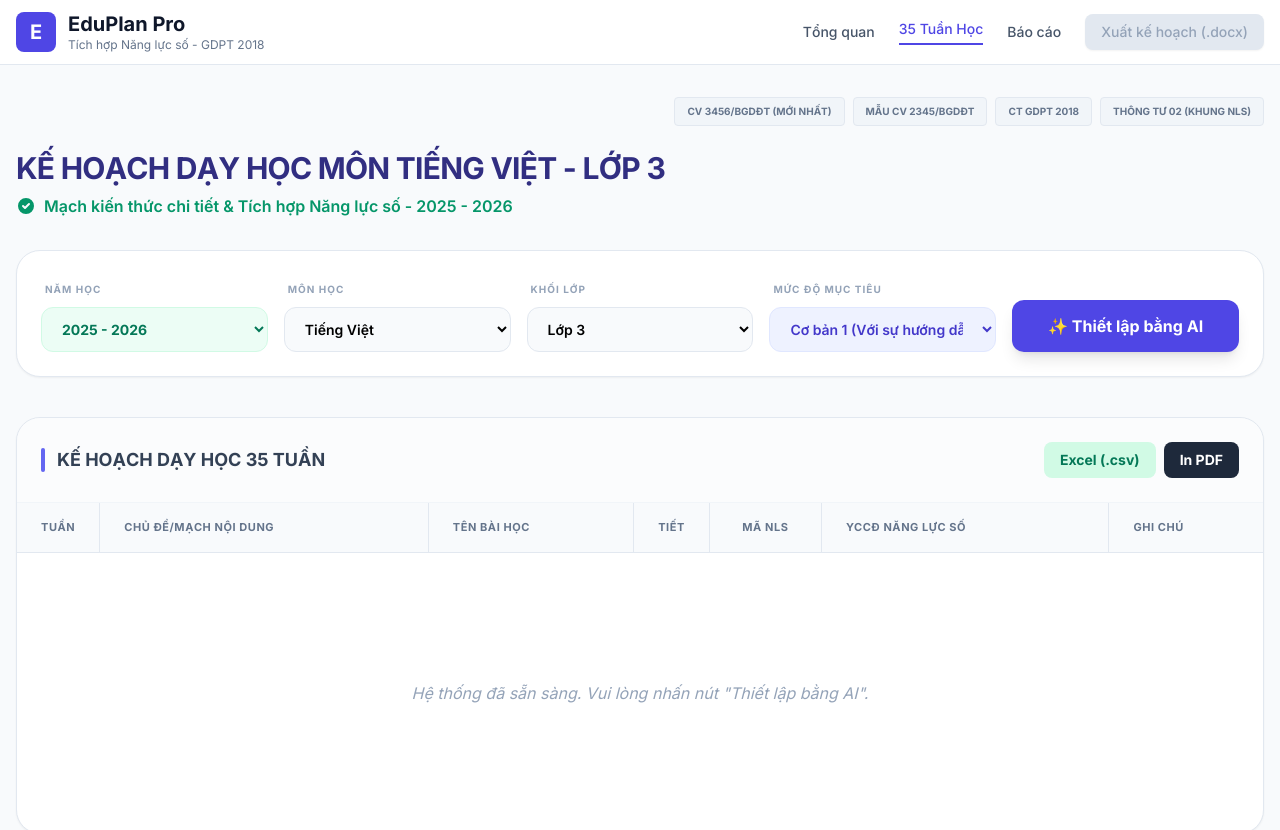
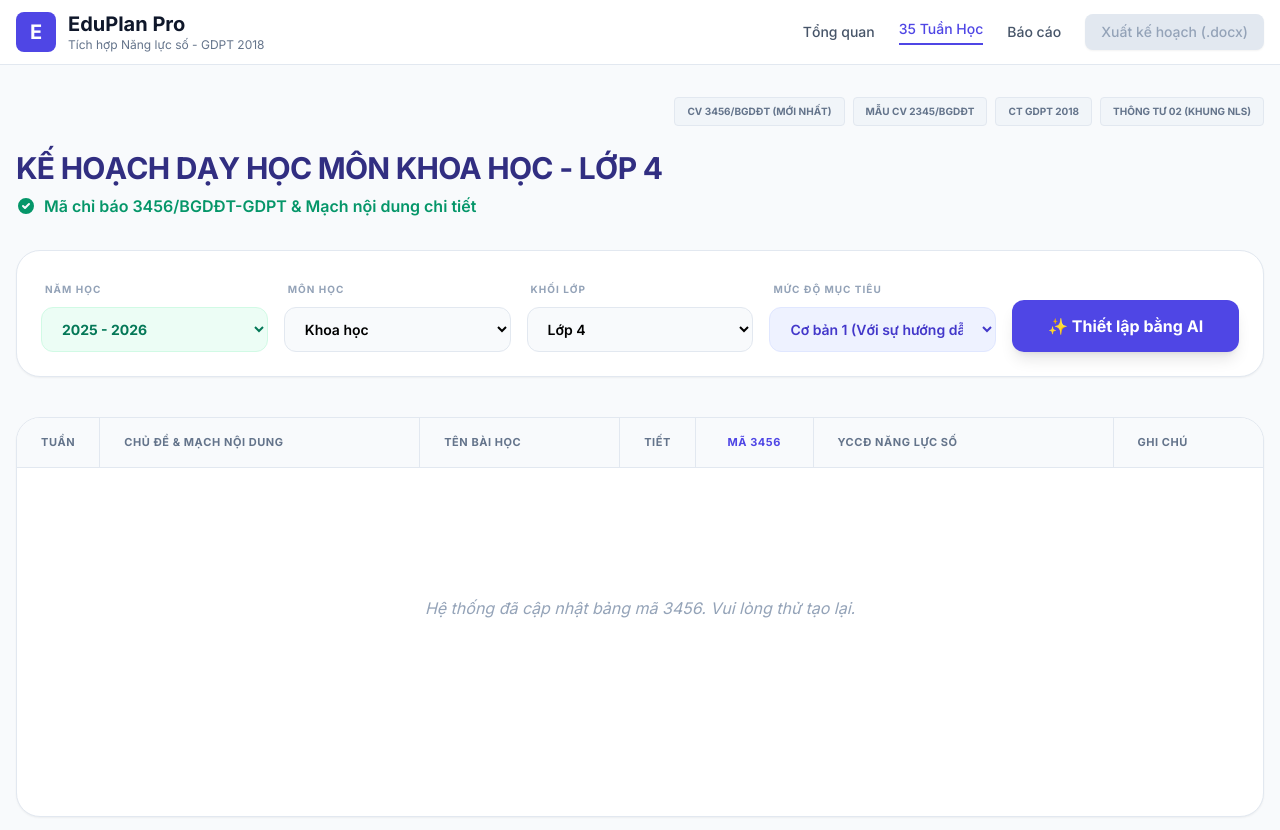
Before and after one commit to nguyentuyen3377-maker/lapkehoachdayhoc, a React (Vite) app: page / in a window 1280 px wide. Shown: the top 830 px of the page. Built offline with nearby package versions, Linux system fonts and the light colour scheme.

Commit message:
Add files via upload

```diff
--- a/App.tsx
+++ b/App.tsx
@@ -6,8 +6,8 @@ import { geminiService } from './services/geminiService';
 import { SUBJECTS, GRADES, ATTAINMENT_LEVELS, ACADEMIC_YEARS, REGULATION_TAGS } from './constants';
 
 const App: React.FC = () => {
-  const [subject, setSubject] = useState(SUBJECTS[2]); // Tiếng Việt
-  const [grade, setGrade] = useState(GRADES[2]);
+  const [subject, setSubject] = useState(SUBJECTS[5]); // Khoa học để test yêu cầu của bạn
+  const [grade, setGrade] = useState(GRADES[3]); // Lớp 4
   const [level, setLevel] = useState(ATTAINMENT_LEVELS[0]);
   const [academicYear, setAcademicYear] = useState(ACADEMIC_YEARS[0]);
   const [planRows, setPlanRows] = useState<ScheduleRow[]>([]);
@@ -15,10 +15,10 @@ const App: React.FC = () => {
   const [loadingMessage, setLoadingMessage] = useState("✨ Đang thiết lập...");
 
   const loadingSteps = [
-    "🔍 Phân tích khung chương trình bộ giáo dục...",
-    "📖 Chi tiết hóa Chủ đề và Mạch nội dung...",
-    "🛡️ Thẩm định Năng lực số chọn lọc...",
-    "📝 Đang biên soạn 35 tuần học chuẩn...",
+    "🔍 Áp dụng Bảng mã chỉ báo 3456/BGDĐT-GDPT...",
+    "📖 Chi tiết hóa Mạch nội dung bài học...",
+    "🛡️ Thẩm định YCCĐ Năng lực số chuẩn xác...",
+    "📝 Đang biên soạn kế hoạch 35 tuần...",
     "✅ Hoàn thiện kế hoạch sư phạm..."
   ];
 
@@ -58,21 +58,6 @@ const App: React.FC = () => {
     setPlanRows(prev => prev.map(row => row.id === id ? { ...row, note } : row));
   };
 
-  const exportToExcel = () => {
-    if (planRows.length === 0) return alert("Chưa có dữ liệu!");
-    const headers = ["Tuần", "Chủ đề/Mạch nội dung", "Tên bài học", "Số tiết", "Mã NLS", "Yêu cầu cần đạt NLS", "Ghi chú"];
-    const csvRows = planRows.map(row => {
-      const escape = (val: any) => `"${String(val || '').replace(/"/g, '""')}"`;
-      return [escape(row.weekMonth), escape(row.theme), escape(row.lessonName), row.periods, escape(row.digitalCompetencyCode), escape(row.learningOutcomes), escape(row.note)].join(",");
-    });
-    const csvContent = "\ufeff" + headers.join(",") + "\n" + csvRows.join("\n");
-    const blob = new Blob([csvContent], { type: 'text/csv;charset=utf-8;' });
-    const link = document.createElement("a");
-    link.href = URL.createObjectURL(blob);
-    link.download = `KH_${subject}_Lop${grade}_${academicYear.replace(/\s/g, '')}.csv`;
-    link.click();
-  };
-
   const exportToDocx = () => {
     if (planRows.length === 0) return;
     const fullHtml = `
@@ -80,43 +65,47 @@ const App: React.FC = () => {
       <head><meta charset='utf-8'><style>
         body { font-family: 'Times New Roman', serif; }
         table { border-collapse: collapse; width: 100%; border: 1px solid black; }
-        th, td { border: 1px solid black; padding: 6pt; font-size: 11pt; vertical-align: top; }
+        th, td { border: 1px solid black; padding: 6pt; font-size: 10.5pt; vertical-align: top; }
         .header { text-align: center; font-weight: bold; margin-bottom: 20pt; text-transform: uppercase; }
         .center { text-align: center; }
         .bold { font-weight: bold; }
+        .small-italic { font-size: 9pt; font-style: italic; color: #444; }
       </style></head>
       <body>
         <div class="header">
           KẾ HOẠCH DẠY HỌC MÔN ${subject.toUpperCase()} - ${grade.toUpperCase()}<br>
           NĂM HỌC: ${academicYear}<br>
-          <span style="font-size: 10pt; font-style: italic; font-weight: normal;">(Tích hợp Năng lực số chọn lọc theo Khung NLS tiểu học)</span>
+          <span style="font-size: 10pt; font-style: italic; font-weight: normal;">(Tích hợp Năng lực số theo VB 3456/BGDĐT-GDPT)</span>
         </div>
         <table>
           <thead><tr style="background: #f3f4f6;">
-            <th width="8%">Tuần</th><th width="30%">Chủ đề/Mạch nội dung</th><th width="18%">Tên bài học</th><th width="5%">Tiết</th><th width="8%">Mã NLS</th><th width="21%">YCCĐ Năng lực số</th><th width="10%">Ghi chú</th>
+            <th width="7%">Tuần</th><th width="28%">Chủ đề & Mạch nội dung</th><th width="18%">Tên bài học</th><th width="5%">Tiết</th><th width="10%">Mã NLS (3456)</th><th width="22%">YCCĐ Năng lực số</th><th width="10%">Ghi chú</th>
           </tr></thead>
           <tbody>
-            ${planRows.map(row => `
+            ${planRows.map(row => {
+              const themeParts = row.theme.split(' - ');
+              return `
                 <tr>
                   <td class="center">${row.weekMonth}</td>
-                <td>${row.theme}</td>
+                  <td><b>${themeParts[0]}</b><br><span class="small-italic">${themeParts[1] || ''}</span></td>
                   <td class="bold">${row.lessonName}</td>
                   <td class="center">${row.periods}</td>
                   <td class="center">${row.digitalCompetencyCode || ''}</td>
                   <td>${row.learningOutcomes || ''}</td>
                   <td>${row.note}</td>
-              </tr>`).join('')}
+                </tr>`;
+            }).join('')}
           </tbody>
         </table>
-        <div style="margin-top: 30pt; display: flex; justify-content: space-around;">
-           <div style="text-align: center; width: 250pt;"><b>Người lập kế hoạch</b><br><i>(Ký và ghi rõ họ tên)</i></div>
-           <div style="text-align: center; width: 250pt;"><b>Ban Giám hiệu duyệt</b><br><i>(Ký tên và đóng dấu)</i></div>
+        <div style="margin-top: 40pt; display: flex; justify-content: space-around;">
+           <div style="text-align: center; width: 200pt;"><b>Người lập kế hoạch</b><br><i>(Ký và ghi rõ họ tên)</i></div>
+           <div style="text-align: center; width: 200pt;"><b>Ban Giám hiệu duyệt</b><br><i>(Ký tên và đóng dấu)</i></div>
         </div>
       </body></html>`;
     const blob = new Blob(['\ufeff', fullHtml], { type: 'application/msword' });
     const link = document.createElement('a');
     link.href = URL.createObjectURL(blob);
-    link.download = `KH_${subject}_Lop${grade}_${academicYear.replace(/\s/g, '')}.doc`;
+    link.download = `KH_3456_${subject}_Lop${grade}.doc`;
     link.click();
   };
 
@@ -138,7 +127,7 @@ const App: React.FC = () => {
           <svg className="w-5 h-5 mr-2" fill="currentColor" viewBox="0 0 20 20">
             <path fillRule="evenodd" d="M10 18a8 8 0 100-16 8 8 0 000 16zm3.707-9.293a1 1 0 00-1.414-1.414L9 10.586 7.707 9.293a1 1 0 00-1.414 1.414l2 2a1 1 0 001.414 0l4-4z" clipRule="evenodd" />
           </svg>
-          Mạch kiến thức chi tiết & Tích hợp Năng lực số - {academicYear}
+          Mã chỉ báo 3456/BGDĐT-GDPT & Mạch nội dung chi tiết
         </div>
       </div>
 
@@ -175,49 +164,39 @@ const App: React.FC = () => {
       </div>
 
       <div className="bg-white rounded-3xl border border-slate-200 shadow-sm overflow-hidden min-h-[400px]">
-        <div className="p-6 border-b border-slate-100 flex flex-col sm:flex-row justify-between items-center gap-4 bg-slate-50/50 no-print">
-          <h2 className="text-lg font-bold text-slate-700 uppercase flex items-center">
-            <span className="w-1 h-6 bg-indigo-500 mr-3 rounded-full"></span>
-            Kế hoạch dạy học 35 tuần
-          </h2>
-          <div className="flex space-x-2">
-            <button onClick={exportToExcel} className="inline-flex items-center px-4 py-2 bg-emerald-100 text-emerald-700 rounded-lg text-sm font-bold hover:bg-emerald-200 transition">Excel (.csv)</button>
-            <button onClick={() => window.print()} className="inline-flex items-center px-4 py-2 bg-slate-800 text-white rounded-lg text-sm font-bold hover:bg-slate-900 transition">In PDF</button>
-          </div>
-        </div>
-
         <div className="overflow-x-auto">
           <table className="w-full text-left border-collapse">
             <thead>
               <tr className="bg-slate-50 text-[11px] font-bold text-slate-500 uppercase tracking-wider border-b border-slate-200 print:bg-white print:text-black">
                 <th className="px-6 py-4 border-r border-slate-200 w-20 text-center">Tuần</th>
-                <th className="px-6 py-4 border-r border-slate-200 min-w-[320px]">Chủ đề/Mạch nội dung</th>
+                <th className="px-6 py-4 border-r border-slate-200 min-w-[320px]">Chủ đề & Mạch nội dung</th>
                 <th className="px-6 py-4 border-r border-slate-200 min-w-[200px]">Tên bài học</th>
                 <th className="px-6 py-4 border-r border-slate-200 w-16 text-center">Tiết</th>
-                <th className="px-6 py-4 border-r border-slate-200 w-28 text-center">Mã NLS</th>
-                <th className="px-6 py-4 border-r border-slate-200 min-w-[280px]">YCCĐ Năng lực số</th>
+                <th className="px-6 py-4 border-r border-slate-200 w-32 text-center text-indigo-600">Mã 3456</th>
+                <th className="px-6 py-4 border-r border-slate-200 min-w-[300px]">YCCĐ Năng lực số</th>
                 <th className="px-6 py-4 min-w-[150px]">Ghi chú</th>
               </tr>
             </thead>
             <tbody className="divide-y divide-slate-100">
               {planRows.length === 0 ? (
-                <tr><td colSpan={7} className="px-6 py-32 text-center text-slate-400 italic">{isLoading ? loadingMessage : 'Hệ thống đã sẵn sàng. Vui lòng nhấn nút "Thiết lập bằng AI".'}</td></tr>
+                <tr><td colSpan={7} className="px-6 py-32 text-center text-slate-400 italic">{isLoading ? loadingMessage : 'Hệ thống đã cập nhật bảng mã 3456. Vui lòng thử tạo lại.'}</td></tr>
               ) : (
-                planRows.map((row) => (
+                planRows.map((row) => {
+                  const themeParts = row.theme.split(' - ');
+                  return (
                     <tr key={row.id} className="hover:bg-slate-50/50 transition-colors text-sm">
                       <td className="px-6 py-4 border-r border-slate-100 font-bold text-slate-700 text-center">{row.weekMonth}</td>
-                    <td className="px-6 py-4 border-r border-slate-100 leading-relaxed text-slate-600">
-                       {row.theme.split(' - ').map((part, i) => (
-                         <div key={i} className={i === 0 ? "font-bold text-slate-800 mb-1" : "text-xs italic"}>
-                           {part}
+                      <td className="px-6 py-4 border-r border-slate-100 leading-relaxed">
+                         <div className="font-bold text-slate-800 mb-1">{themeParts[0]}</div>
+                         <div className="text-[11px] text-slate-500 italic bg-slate-50 p-1.5 rounded-lg border border-slate-100">
+                           {themeParts[1] || ''}
                          </div>
-                       ))}
                       </td>
                       <td className="px-6 py-4 border-r border-slate-100 font-bold text-slate-900">{row.lessonName}</td>
                       <td className="px-6 py-4 border-r border-slate-100 text-center font-bold text-indigo-600 print:text-black">{row.periods}</td>
                       <td className="px-6 py-4 border-r border-slate-100 text-center">
                         {row.digitalCompetencyCode ? (
-                        <span className="bg-indigo-50 text-indigo-700 px-2 py-1 rounded text-[10px] font-bold border border-indigo-100">
+                          <span className="bg-indigo-600 text-white px-2.5 py-1 rounded-md text-[10px] font-black shadow-sm tracking-tighter">
                             {row.digitalCompetencyCode}
                           </span>
                         ) : (
@@ -225,22 +204,18 @@ const App: React.FC = () => {
                         )}
                       </td>
                       <td className="px-6 py-4 border-r border-slate-100 text-slate-600 text-xs leading-relaxed font-medium">
-                      {row.learningOutcomes || <span className="text-slate-400 italic text-[10px] uppercase opacity-40">Không tích hợp NLS</span>}
+                        {row.learningOutcomes || <span className="text-slate-400 italic text-[10px] uppercase opacity-40">Không tích hợp</span>}
                       </td>
                       <td className="px-6 py-4">
                         <input type="text" value={row.note} onChange={(e) => updateNote(row.id, e.target.value)} className="w-full bg-transparent border-none text-xs focus:ring-0" placeholder="..." />
                       </td>
                     </tr>
-                ))
+                  );
+                })
               )}
             </tbody>
           </table>
         </div>
-      </div>
-
-      <div className="print-footer mt-10">
-        <div className="text-center w-64"><p className="font-bold">Người lập kế hoạch</p><p className="italic text-xs">(Ký và ghi rõ họ tên)</p><div className="h-24"></div></div>
-        <div className="text-center w-64"><p className="font-bold">Ban Giám hiệu duyệt</p><p className="italic text-xs">(Ký tên và đóng dấu)</p><div className="h-24"></div></div>
       </div>
     </Layout>
   );
```
Also changed, not shown: api/gemini.ts (+18 -20 lines). Lines whose indentation alone changed are shown as unchanged.
